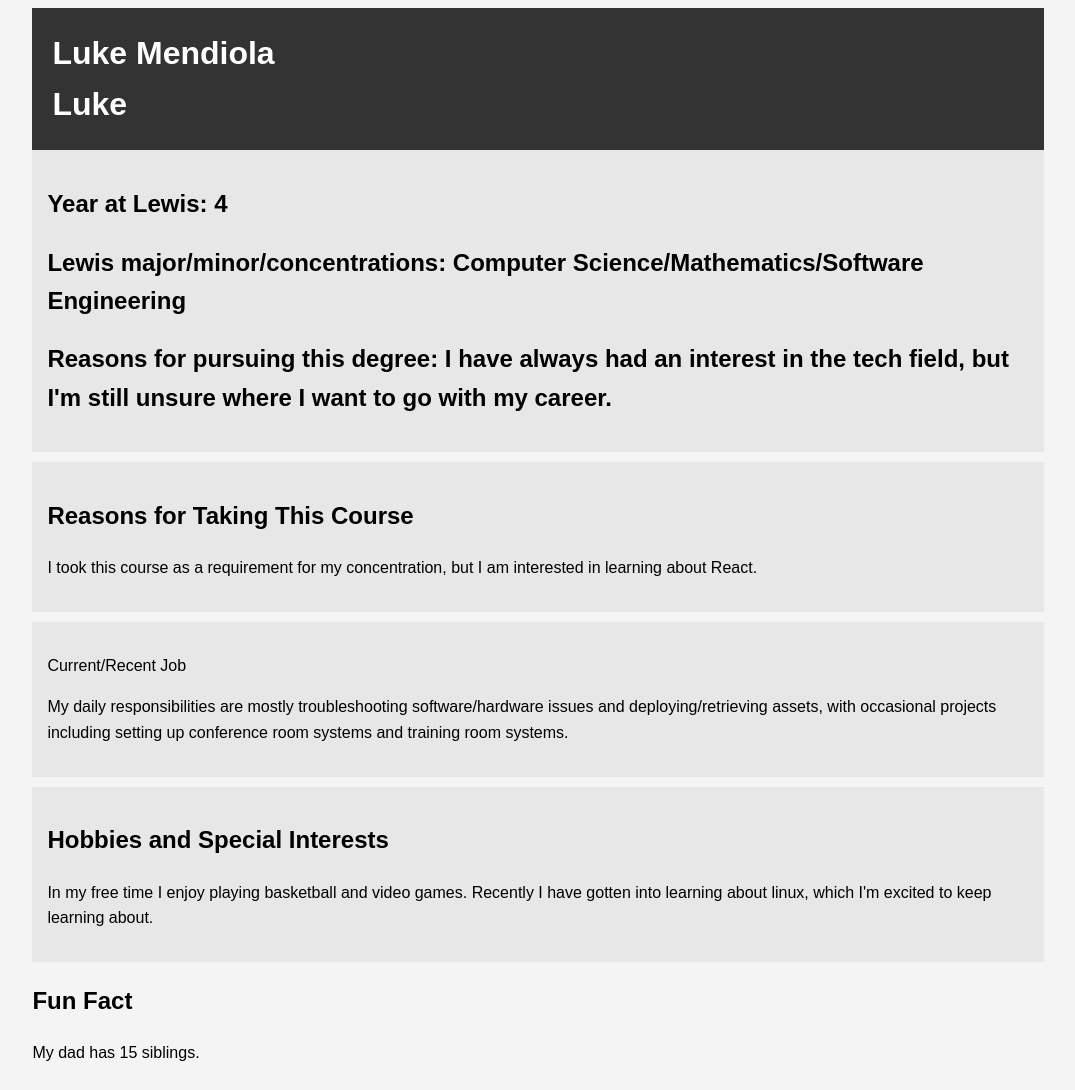
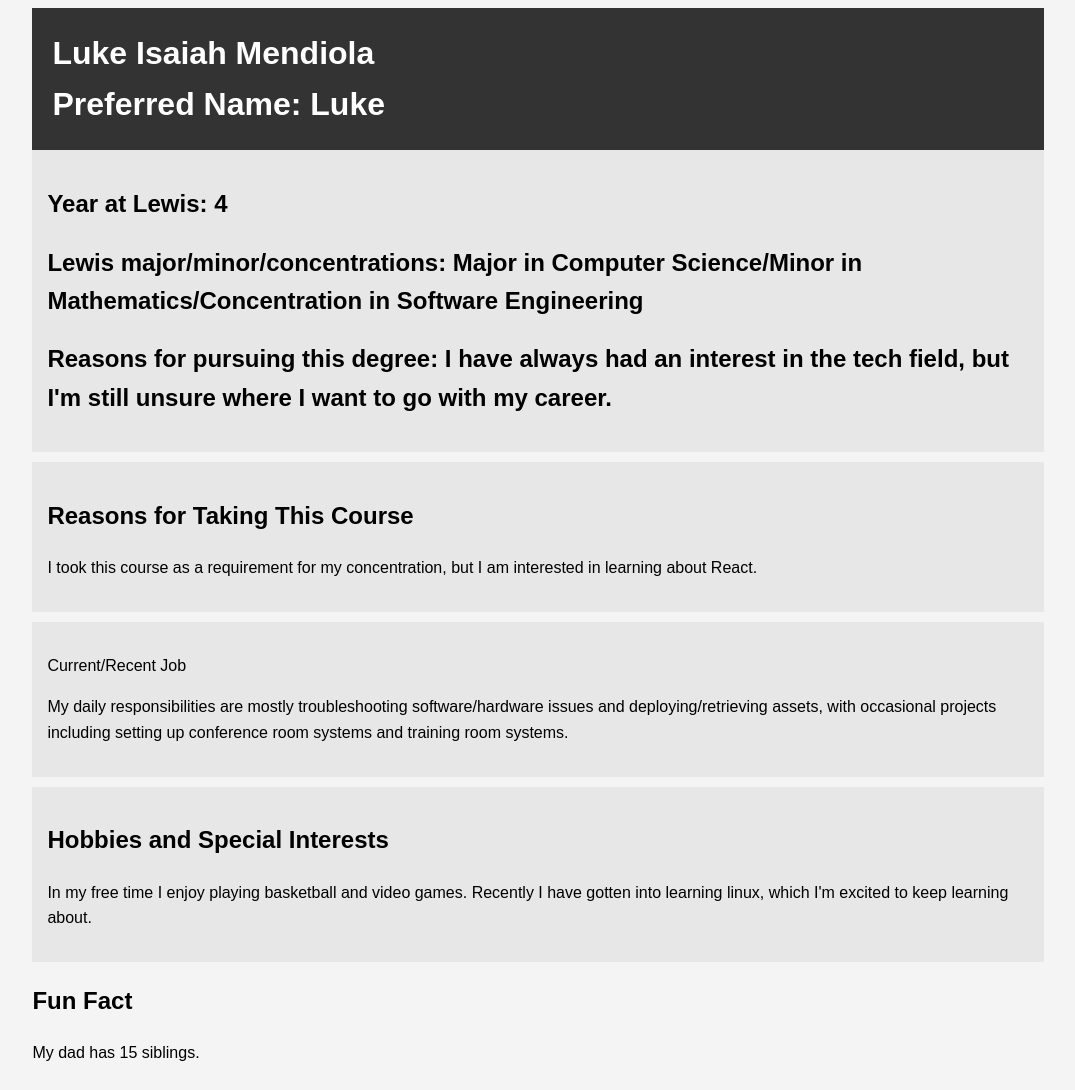
Before and after one commit to luke-mendi02/Introductions, a plain HTML site: page index.html in a window 1280 px wide. Shown: the whole page, without its empty margins (102-1177 px from the left). Drawn offline with Linux system fonts and the light colour scheme.

Commit message:
Update index.html

```diff
--- a/index.html
+++ b/index.html
@@ -31,13 +31,13 @@
 <body>
     <div class="container">
         <header class="main-info">
-            <h1>Luke Mendiola</h1>
-            <h1>Luke</h1>
+            <h1>Luke Isaiah Mendiola</h1>
+            <h1>Preferred Name: Luke</h1>
         </header>
 
         <section class="lewis">
 			<h2>Year at Lewis: 4 </h2>
-			<h2>Lewis major/minor/concentrations: Computer Science/Mathematics/Software Engineering</h2>
+			<h2>Lewis major/minor/concentrations: Major in Computer Science/Minor in Mathematics/Concentration in Software Engineering</h2>
 			<h2>Reasons for pursuing this degree: I have always had an interest in the tech field, but I'm still unsure where I want to go with my career. </h2>
         </section>
 
@@ -53,7 +53,7 @@
 
         <section class="hobbies">
             <h2>Hobbies and Special Interests</h2>
-            <p>In my free time I enjoy playing basketball and video games. Recently I have gotten into learning about linux, which I'm excited to keep learning about. </p>
+            <p>In my free time I enjoy playing basketball and video games. Recently I have gotten into learning linux, which I'm excited to keep learning about. </p>
         </section>
 
         <section class="fun-fact">
```
